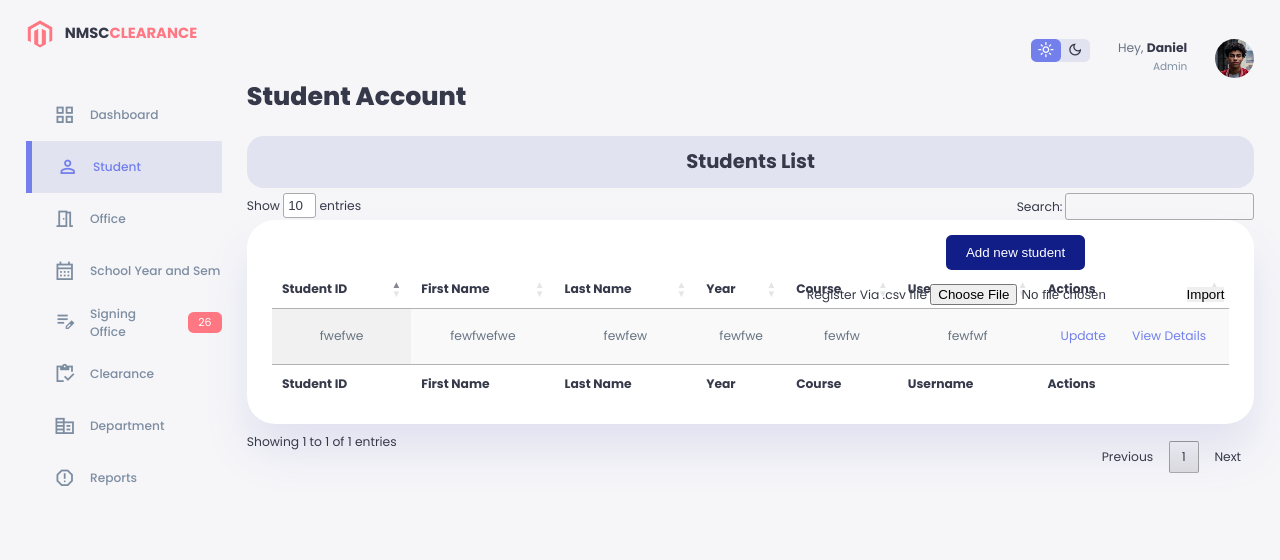
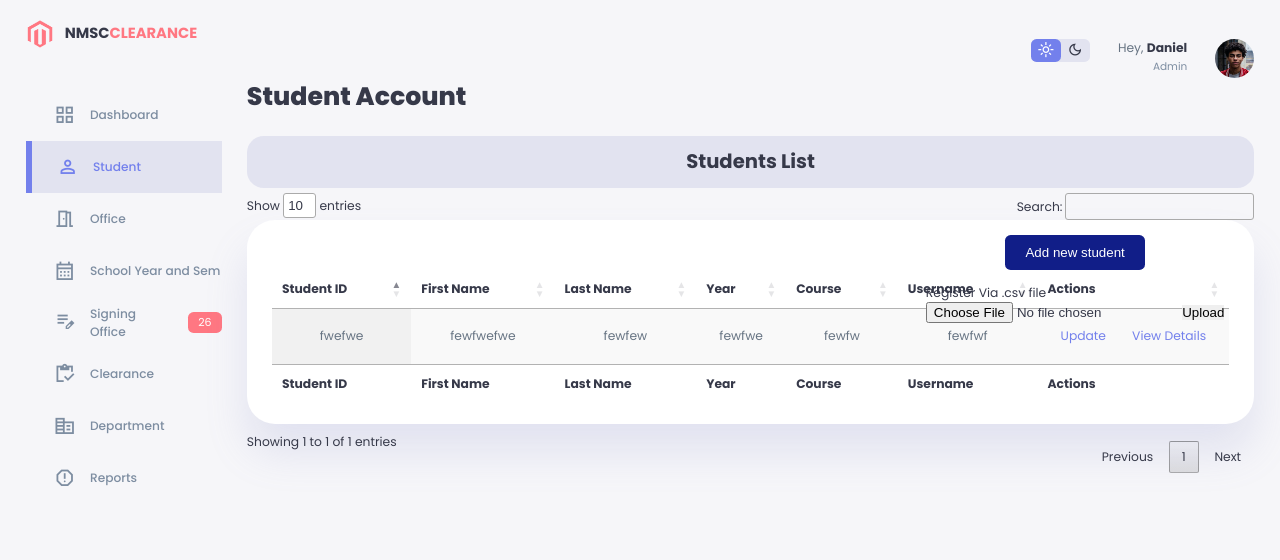
Before and after one commit to ktare23E/new_clearance, a PHP site: page /admin/student.php in a window 1280 px wide. Shown: the top 560 px of the page. Run offline with PHP 8.4, Linux system fonts and the light colour scheme; the visitor is signed in with stand-in values (Sample User, id 1); data comes from the database, SQL or seed files in the repository; some libraries are stand-ins or nearby versions.

Commit message:
button import

```diff
--- a/admin/student.php
+++ b/admin/student.php
@@ -94,9 +94,9 @@
                         </a>
                         <form action="upload_csv.php" method="post" enctype="multipart/form-data" name="upload_csv">
                             <div>
-                                <label for="">Register Via .csv file</label>
+                                <label for="">Register Via .csv file</label><br>
                                 <input type="file" name="file" accept=".csv">
-                                <button type="submit" name="import">Import</button>
+                                <button type="submit" name="import">Upload</button>
                             </div>
                         </form>
                     </div>
```
Also changed, not shown: readme.md.
